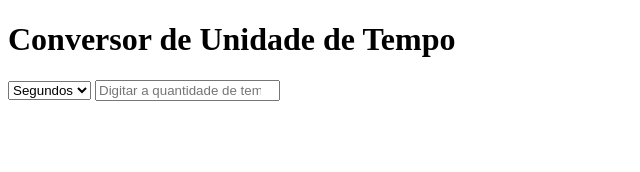
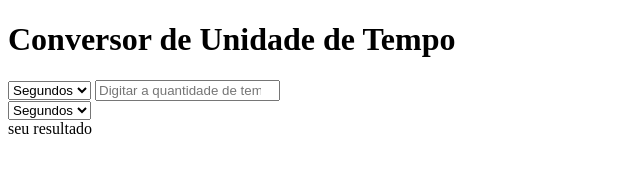
Before and after one commit to hendricksonweib/Conversor-de-tempo, a plain HTML site: page index.html in a window 1280 px wide. Shown: the whole page, without its empty margins (0-640 px from the left). Drawn offline with Linux system fonts and the light colour scheme.

Commit message:
finish html
Signed-off-by: hendricksonweib <hendricksonrocha22@gmail.com>

```diff
--- a/index.html
+++ b/index.html
@@ -17,10 +17,19 @@
                 <select name="tempo" id="tempo">
                     <option value="segundos">Segundos</option>
                     <option value="minutos">Minutos</option>
-                    <option value=""></option>
-                    <option value=""></option>
+                    <option value="Horas">Horas</option>
+                    <option value="dias">Dias</option>
                 </select>
                 <input type="number" placeholder="Digitar a quantidade de tempo">
+            </section>
+            <section>
+                <select name="tempo" id="conversor">
+                    <option value="segundos">Segundos</option>
+                    <option value="minutos">Minutos</option>
+                    <option value="Horas">Horas</option>
+                    <option value="dias">Dias</option>
+                </select>
+                <div id="result">seu resultado</div>
             </section>
         </Main>
     </div>
```
